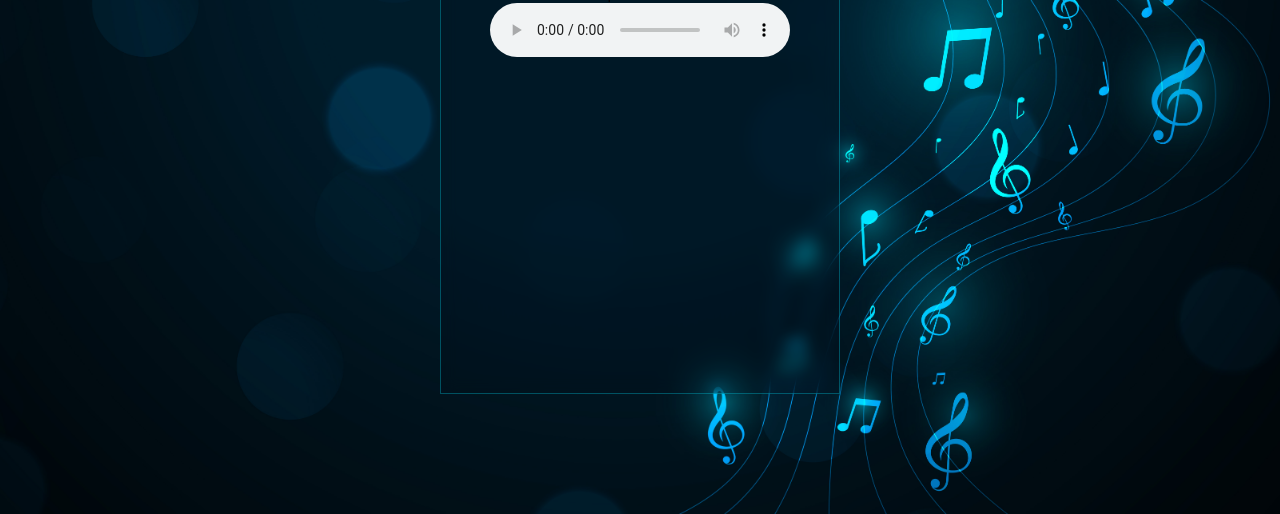
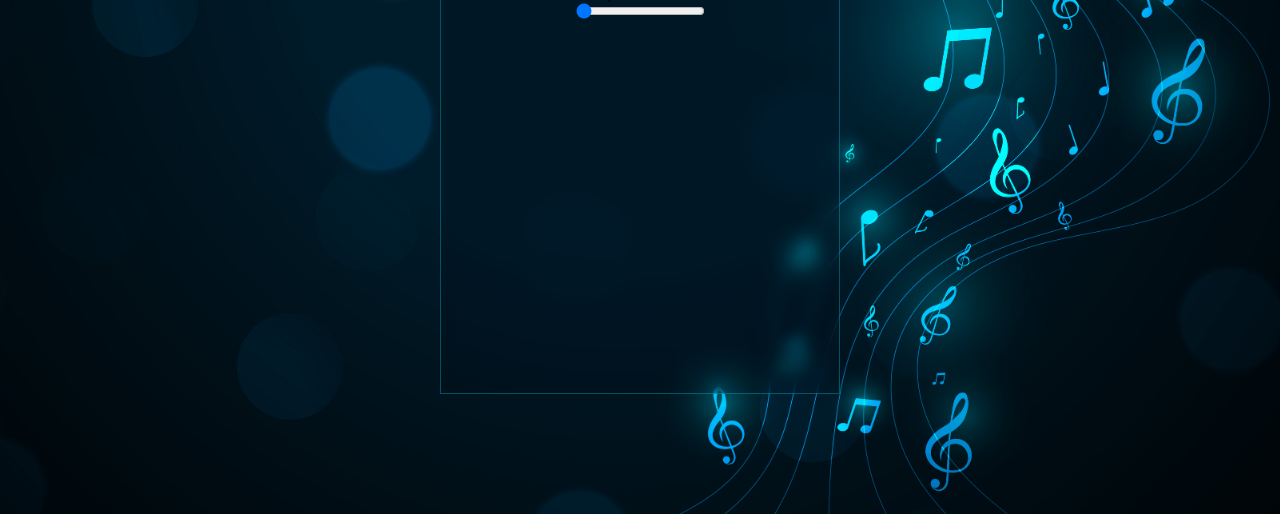
Before and after one commit to abobakar-dev/music_player, a plain HTML site: page index.html in a window 1280 px wide. Shown: the part 286-800 px from the top of the page. Drawn offline with Linux system fonts and the light colour scheme.

Commit message:
adding styles

```diff
--- a/index.html
+++ b/index.html
@@ -29,9 +29,10 @@
             <h1>Argentina</h1>
             <p>Dua Lipa & Sean Paul</p>
 
-            <audio controls>
+            <audio>
                 <source src="./media/Dua Lipa & Sean Paul - Brazil! Argentina! (Live) FIFA World Cup Anthem 2026 _ National Tune X _ 8K_720p.mp3" type="audio/mpeg">
             </audio>
+            <input type="range" value="0" id="progress">
 
         </div>
     </div>
```
